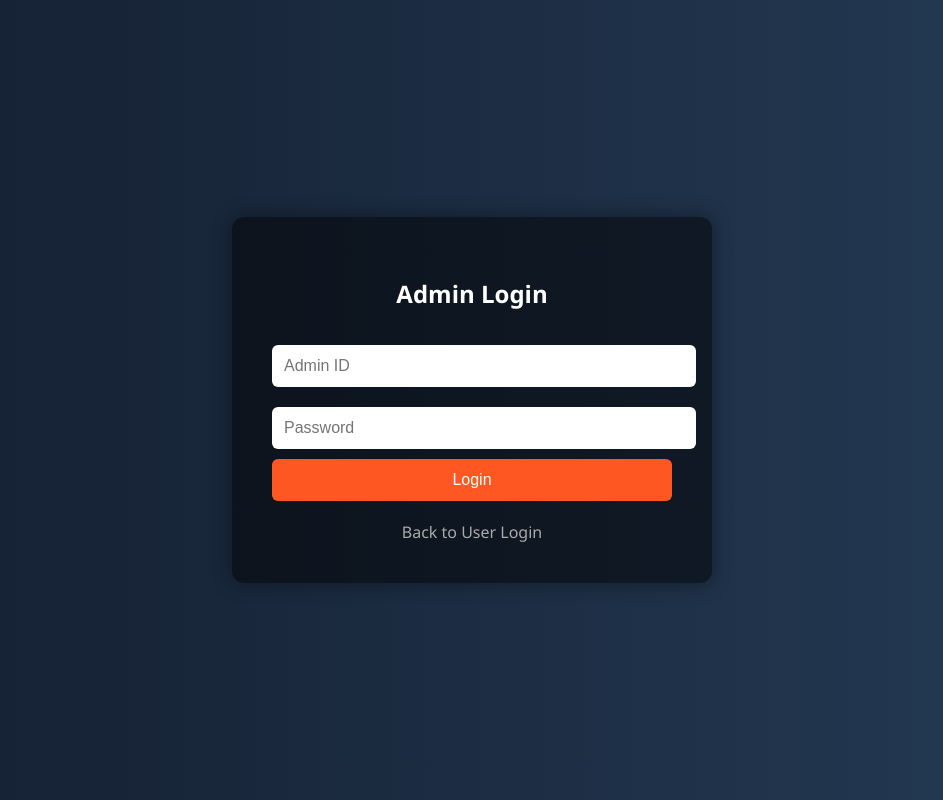
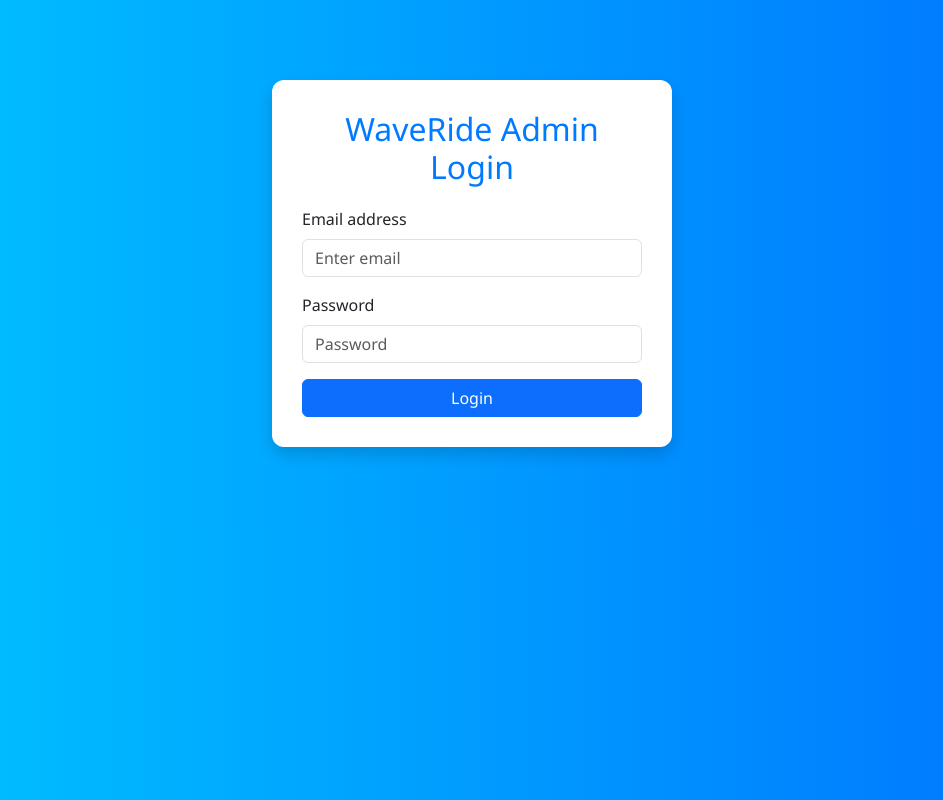
Before and after one commit to myselfrakib/Waveridecistomer, a plain HTML site: page adminlogin.html in a window 1280 px wide. Shown: the whole page, without its empty margins (168-1111 px from the left). Drawn offline with nearby package versions, Linux system fonts and the light colour scheme.

Commit message:
Update adminlogin.html

```diff
--- a/adminlogin.html
+++ b/adminlogin.html
@@ -3,95 +3,90 @@
 <head>
   <meta charset="UTF-8" />
   <meta name="viewport" content="width=device-width, initial-scale=1.0"/>
-  <title>Admin Login - WaveRide</title>
+  <title>WaveRide Admin Login</title>
+  <link href="https://cdn.jsdelivr.net/npm/bootstrap@5.3.0/dist/css/bootstrap.min.css" rel="stylesheet" />
   <style>
     body {
+      background: linear-gradient(to right, #00c6ff, #0072ff);
       font-family: 'Segoe UI', sans-serif;
-      background: linear-gradient(to right, #141e30, #243b55);
-      display: flex;
-      justify-content: center;
-      align-items: center;
-      height: 100vh;
-      margin: 0;
-      color: #fff;
     }
-
-    .login-box {
-      background: rgba(0, 0, 0, 0.5);
-      padding: 40px;
+    .login-container {
+      max-width: 400px;
+      margin: 80px auto;
+      padding: 30px;
+      background: #fff;
       border-radius: 12px;
-      box-shadow: 0 0 20px rgba(0,0,0,0.4);
-      width: 90%;
-      max-width: 400px;
+      box-shadow: 0 8px 16px rgba(0, 0, 0, 0.15);
     }
-
     h2 {
       text-align: center;
-      margin-bottom: 25px;
-    }
-
-    input {
-      width: 100%;
-      padding: 12px;
-      margin: 10px 0;
-      border: none;
-      border-radius: 6px;
-      font-size: 16px;
-    }
-
-    button {
-      width: 100%;
-      padding: 12px;
-      background: #ff5722;
-      color: white;
-      border: none;
-      border-radius: 6px;
-      font-size: 16px;
-      cursor: pointer;
-    }
-
-    button:hover {
-      background: #e64a19;
-    }
-
-    .back-link {
-      text-align: center;
-      margin-top: 20px;
-    }
-
-    .back-link a {
-      color: #aaa;
-      text-decoration: none;
-    }
-    .back-link a:hover {
-      text-decoration: underline;
+      margin-bottom: 20px;
+      color: #007bff;
     }
   </style>
 </head>
 <body>
 
-  <div class="login-box">
-    <h2>Admin Login</h2>
-    <input type="text" id="adminId" placeholder="Admin ID" />
-    <input type="password" id="adminPassword" placeholder="Password" />
-    <button onclick="adminLogin()">Login</button>
-    <div class="back-link">
-      <a href="login.html">Back to User Login</a>
+<div class="login-container">
+  <h2>WaveRide Admin Login</h2>
+  <form id="loginForm">
+    <div class="mb-3">
+      <label for="email" class="form-label">Email address</label>
+      <input type="email" class="form-control" id="email" required placeholder="Enter email" />
     </div>
-  </div>
+    <div class="mb-3">
+      <label for="password" class="form-label">Password</label>
+      <input type="password" class="form-control" id="password" required placeholder="Password" />
+    </div>
+    <button type="submit" class="btn btn-primary w-100">Login</button>
+  </form>
+</div>
 
-  <script>
-    function adminLogin() {
-      const id = document.getElementById("adminId").value.trim();
-      const password = document.getElementById("adminPassword").value.trim();
+<!-- Firebase SDK -->
+<script type="module">
+  import { initializeApp } from "https://www.gstatic.com/firebasejs/11.6.0/firebase-app.js";
+  import { getAuth, signInWithEmailAndPassword } from "https://www.gstatic.com/firebasejs/11.6.0/firebase-auth.js";
+  import { getDatabase, ref, onValue } from "https://www.gstatic.com/firebasejs/11.6.0/firebase-database.js";
 
-      if (id === "Rakib" && password === "1234") {
-        window.location.href = "admindashboard.html";
-      } else {
-        alert("Incorrect credentials!");
-        window.location.href = "index.html";
-      }
+  const firebaseConfig = {
+    apiKey: "AIzaSyBHKD70OH34uj7yA0tjBtQZuDbRcRiFins",
+    authDomain: "waveride-bike-rental-service.firebaseapp.com",
+    databaseURL: "https://waveride-bike-rental-service-default-rtdb.firebaseio.com",
+    projectId: "waveride-bike-rental-service",
+    storageBucket: "waveride-bike-rental-service.appspot.com",
+    messagingSenderId: "341920732961",
+    appId: "1:341920732961:web:3967e19131f8984f0f1060"
+  };
+
+  const app = initializeApp(firebaseConfig);
+  const auth = getAuth();
+  const db = getDatabase();
+
+  document.getElementById("loginForm").addEventListener("submit", async (e) => {
+    e.preventDefault();
+
+    const email = document.getElementById("email").value.trim();
+    const password = document.getElementById("password").value.trim();
+
+    try {
+      const userCredential = await signInWithEmailAndPassword(auth, email, password);
+      const uid = userCredential.user.uid;
+
+      const adminRef = ref(db, `admins/${uid}`);
+      onValue(adminRef, (snapshot) => {
+        const data = snapshot.val();
+        if (data && (data.role === "admin" || data.role === "superadmin")) {
+          window.location.href = "admindashboard.html";
+        } else {
+          alert("Access denied. You are not an admin.");
+        }
+      }, { onlyOnce: true });
+
+    } catch (error) {
+      alert("Login failed: " + error.message);
     }
-  </script>
+  });
+</script>
+
 </body>
 </html>
```
